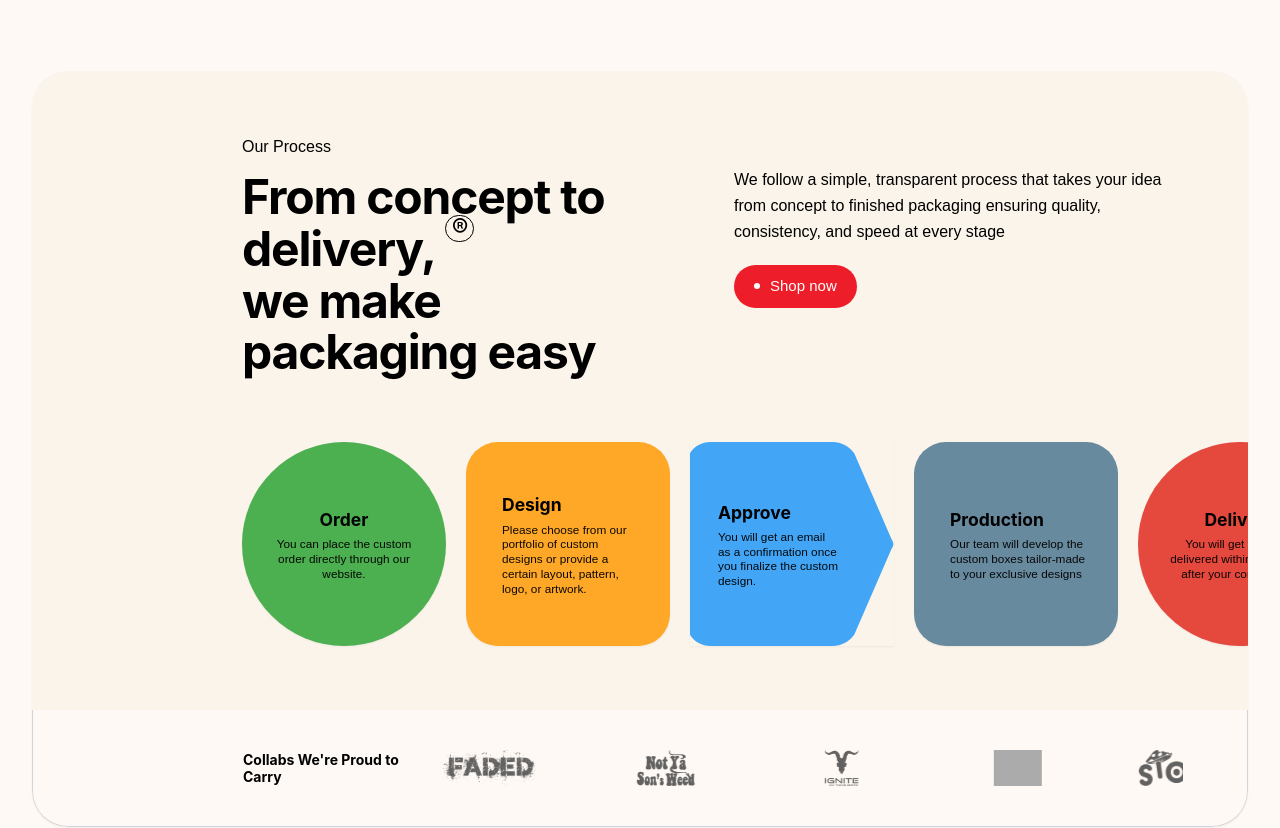
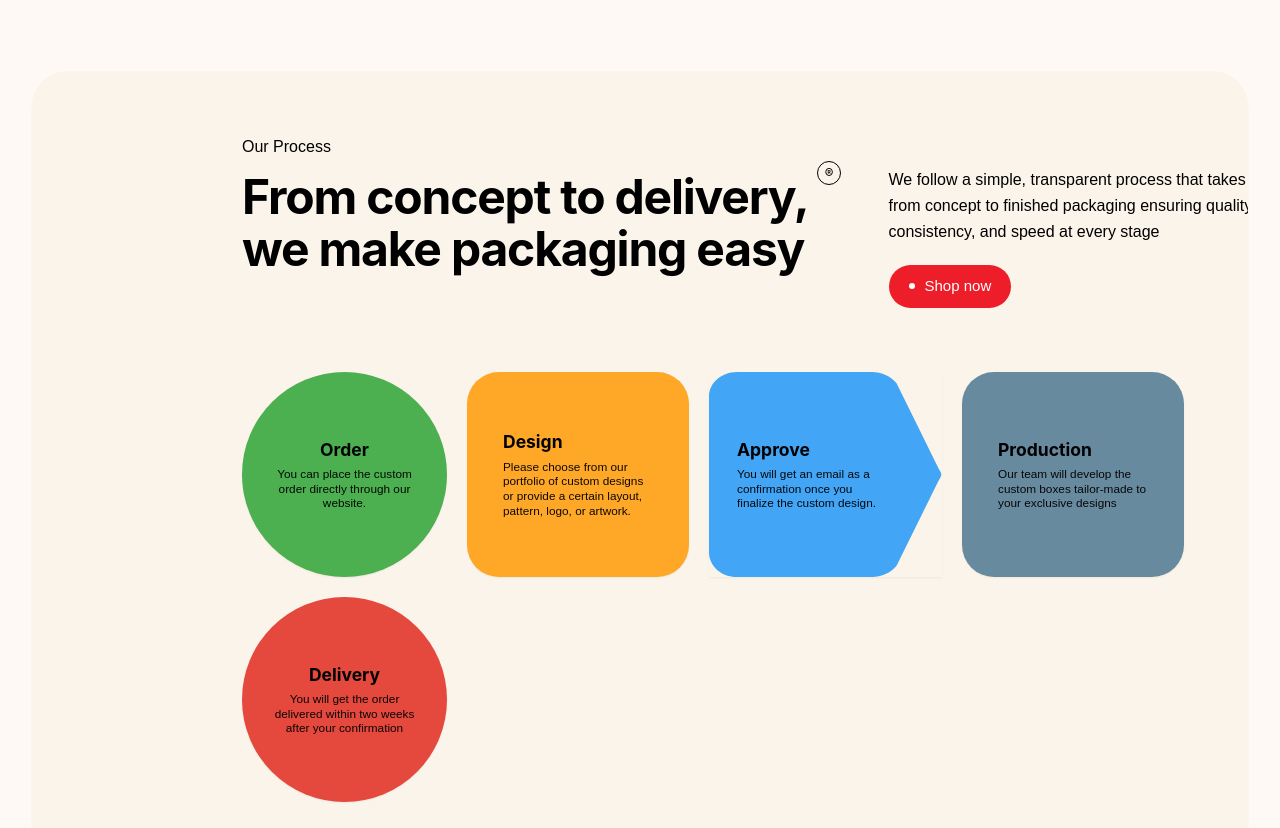
Before and after one commit to hirasohail5/Food-Packaging-Project, a Next.js app: page / in a window 1280 px wide. Shown: the part 2560-3388 px from the top of the page. Built offline with nearby package versions, Linux system fonts and the light colour scheme; grey boxes are pictures that could not be loaded.

Commit message:
added section

```diff
--- a/src/components/common/ourProcess/index.jsx
+++ b/src/components/common/ourProcess/index.jsx
@@ -7,7 +7,7 @@ const processSteps = [
     title: "Order",
     desc: "You can place the custom order directly through our website.",
     bgColor: "bg-[#4CAF50]",
-    shapeClass: "rounded-full w-[150px] sm:w-[190px] lg:w-[204px] h-[150px] sm:h-[190px] lg:h-[204px]",
+    shapeClass: "rounded-full w-[150px] sm:w-[190px] lg:w-[205px] h-[150px] sm:h-[190px] lg:h-[205px]",
     textAlign: "text-center",
     paddingClass: "px-2 sm:px-4",
   },
@@ -16,7 +16,7 @@ const processSteps = [
     title: "Design",
     desc: "Please choose from our portfolio of custom designs or provide a certain layout, pattern, logo, or artwork.",
     bgColor: "bg-[#FFA726]",
-    shapeClass: "rounded-[24px] sm:rounded-[32px] w-[150px] sm:w-[190px] lg:w-[204px] h-[150px] sm:h-[190px] lg:h-[204px]",
+    shapeClass: "rounded-[24px] sm:rounded-[32px] w-[150px] sm:w-[190px] lg:w-[222px] h-[150px] sm:h-[190px] lg:h-[205px]",
     textAlign: "text-left",
     paddingClass: "pl-3 sm:pl-5 pr-3 sm:pr-4",
   },
@@ -32,7 +32,7 @@ const processSteps = [
     title: "Production",
     desc: "Our team will develop the custom boxes tailor-made to your exclusive designs",
     bgColor: "bg-[#688A9E]",
-    shapeClass: "rounded-[24px] sm:rounded-[32px] w-[150px] sm:w-[190px] lg:w-[204px] h-[150px] sm:h-[190px] lg:h-[204px]",
+    shapeClass: "rounded-[24px] sm:rounded-[32px] w-[150px] sm:w-[190px] lg:w-[222px] h-[150px] sm:h-[190px] lg:h-[205px]",
     textAlign: "text-left",
     paddingClass: "pl-3 sm:pl-5 pr-3 sm:pr-4",
   },
@@ -41,7 +41,7 @@ const processSteps = [
     title: "Delivery",
     desc: "You will get the order delivered within two weeks after your confirmation",
     bgColor: "bg-[#E5483D]",
-    shapeClass: "rounded-full w-[150px] sm:w-[190px] lg:w-[204px] h-[150px] sm:h-[190px] lg:h-[204px]",
+    shapeClass: "rounded-full w-[150px] sm:w-[190px] lg:w-[205px] h-[150px] sm:h-[190px] lg:h-[205px]",
     textAlign: "text-center",
     paddingClass: "px-2 sm:px-4",
   },
@@ -65,23 +65,26 @@ const ProcessSection = () => {
 
         <div className="w-full bg-[#FBF4EA] rounded-t-[24px] lg:rounded-t-[36px] rounded-b-[24px] lg:rounded-b-[36px] pt-12 pb-0 lg:pt-16 flex flex-col justify-between relative overflow-hidden shadow-sm">
 
-          <div className="w-full px-6 sm:px-8 md:pl-[64px] lg:pl-[210px] lg:pr-16 flex flex-col lg:flex-row justify-between items-start gap-8 lg:gap-12">
+          {/* HEADER: stays single column until xl so it never squishes/cuts at laptop widths — tablet/mobile behavior unchanged */}
+          <div className="w-full px-6 sm:px-8 md:pl-[64px] lg:pl-[210px] lg:pr-16 flex flex-col xl:flex-row justify-between items-start gap-8 xl:gap-12">
 
             <div className="flex flex-col max-w-[650px]">
               <span className="text-[14px] sm:text-[16px] text-black font-medium mb-3 font-['Saans-TRIAL',sans-serif]">
                 Our Process
               </span>
-              <h2 className="text-[28px] sm:text-[40px] lg:text-[48px] font-bold leading-[1.15] sm:leading-[1.08] text-black font-['SF_Pro_Display','SF_Pro',sans-serif] tracking-tight">
-                From concept to delivery,{" "}
-                <span className="hidden lg:inline-block relative text-[25px] align-super font-normal border border-black rounded-full px-1.5 leading-none mx-0 -top-3">
-                  ®
+              <h2 className="text-[28px] sm:text-[40px] xl:text-[48px] font-bold leading-[1.15] sm:leading-[1.08] text-black font-['SF_Pro_Display','SF_Pro',sans-serif] tracking-tight">
+                <span className="xl:whitespace-nowrap">
+                  From concept to delivery,
+                  <sup className="hidden xl:inline-flex xl:ml-2 items-center justify-center w-[24px] h-[24px] text-[13px] align-top font-normal border border-black rounded-full -translate-y-1">
+                    ®
+                  </sup>
                 </span>
                 <br className="hidden sm:inline" />
                 we make packaging easy
               </h2>
             </div>
 
-            <div className="flex flex-col items-start gap-5 max-w-[450px] shrink-0 lg:ml-auto lg:pt-[32px]">
+            <div className="flex flex-col items-start gap-5 max-w-[450px] shrink-0 xl:ml-auto xl:pt-[32px]">
               <p className="text-[14.5px] sm:text-[15.5px] lg:text-[16px] text-black leading-relaxed font-['Saans-TRIAL',sans-serif]">
                 We follow a simple, transparent process that takes your idea from
                 concept to finished packaging ensuring quality, consistency, and
@@ -98,8 +101,9 @@ const ProcessSection = () => {
             </div>
           </div>
 
+          {/* STEPS: no longer forced onto one row at lg — wraps to a second row instead of getting cut off when space runs out */}
           <div className="w-full px-6 sm:px-8 md:pl-[64px] lg:pl-[210px] lg:pr-16 my-12 lg:my-16">
-            <div className="grid grid-cols-2 sm:flex sm:flex-wrap lg:flex-nowrap items-center justify-center sm:justify-start lg:justify-start gap-4 sm:gap-5 lg:gap-5">
+            <div className="grid grid-cols-2 sm:flex sm:flex-wrap items-center justify-center sm:justify-start gap-4 sm:gap-5 lg:gap-5">
               {processSteps.map((step, index) => {
                 const isLastItem = index === processSteps.length - 1;
 
@@ -107,7 +111,7 @@ const ProcessSection = () => {
                   return (
                     <div
                       key={step.id}
-                      className="relative text-black flex flex-col justify-center items-center shadow-sm w-full sm:w-[190px] lg:w-[204px] h-[150px] sm:h-[190px] lg:h-[204px] shrink-0"
+                      className="relative text-black flex flex-col justify-center items-center shadow-sm w-full sm:w-[190px] lg:w-[233px] h-[150px] sm:h-[190px] lg:h-[205px] shrink-0"
                     >
                       <svg
                         className="absolute inset-0 w-full h-full text-[#42A5F5]"
@@ -117,7 +121,7 @@ const ProcessSection = () => {
                         xmlns="http://www.w3.org/2000/svg"
                       >
                         <path
-                          d="M20 0H140C148 0 156 4 161 11L197.5 95C200 99 200 101 197.5 105L161 189C156 196 148 200 140 200H20C12 200 4 196 0 189L0 11C4 4 12 0 20 0Z"
+                          d="M24 0H140C148 0 156 4 161 11L197.5 95C200 99 200 101 197.5 105L161 189C156 196 148 200 140 200H24C10.7452 200 0 189.255 0 176V24C0 10.7452 10.7452 0 24 0Z"
                           fill="currentColor"
                         />
                       </svg>
```
